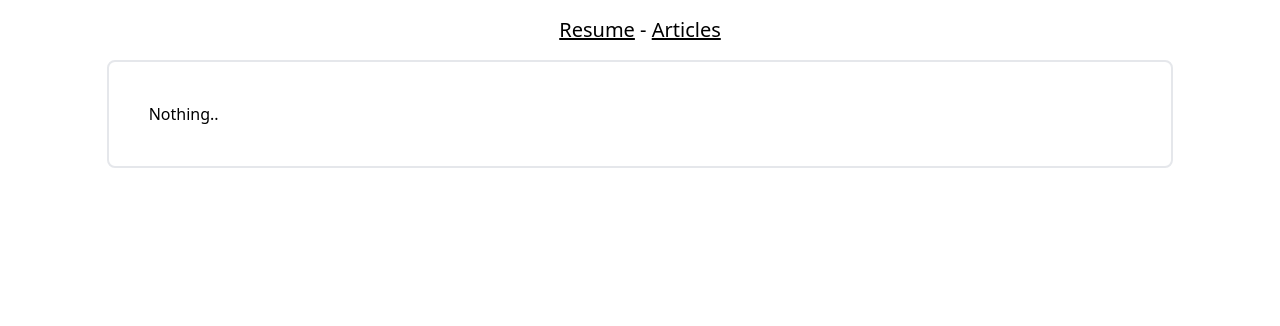
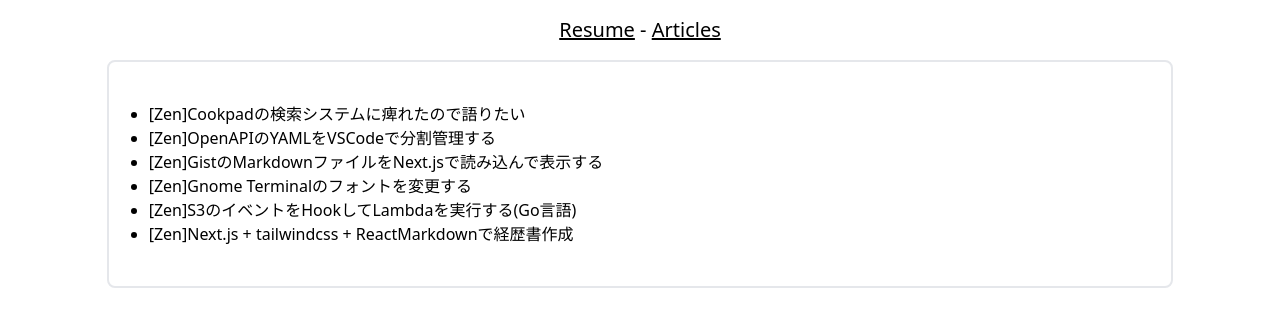
Before and after one commit to tMinamiii/portal, a Next.js app: page /articles in a window 1280 px wide. Shown: the top 326 px of the page. Built offline with nearby package versions, Linux system fonts and the light colour scheme; no server answers.

Commit message:
zenの記事をまとめておく

```diff
--- a/pages/articles.tsx
+++ b/pages/articles.tsx
@@ -1,6 +1,8 @@
+import Link from 'next/link';
 import React, { ReactElement } from 'react';
 import HeaderElements from '../components/HeaderElements';
 import HeaderNavi from '../components/HeaderNavi';
+
 const ArticlesPage: React.FC = (): ReactElement => {
   return (
     <div>
@@ -9,7 +11,38 @@ const ArticlesPage: React.FC = (): ReactElement => {
       <div className="grid sm:grid-cols-10 md:grid-cols-12">
         <div className="sm:col-span-1 md:col-span-1" />
         <div className="markdown-body rounded-lg border-solid border-2 sm:col-span-8 md:col-span-10 p-10">
-          Nothing..
+          <ul>
+            <li>
+              <Link href="https://zenn.dev/tminamiii/articles/80118de1b400df16c3e3">
+                <a>[Zen]Cookpadの検索システムに痺れたので語りたい</a>
+              </Link>
+            </li>
+            <li>
+              <Link href="https://zenn.dev/tminamiii/articles/97e9aab5d44af5">
+                <a>[Zen]OpenAPIのYAMLをVSCodeで分割管理する</a>
+              </Link>
+            </li>
+            <li>
+              <Link href="https://zenn.dev/tminamiii/articles/e70589dbf19b9a">
+                <a>[Zen]GistのMarkdownファイルをNext.jsで読み込んで表示する</a>
+              </Link>
+            </li>
+            <li>
+              <Link href="https://zenn.dev/tminamiii/articles/b4302125c89fdc">
+                <a>[Zen]Gnome Terminalのフォントを変更する</a>
+              </Link>
+            </li>
+            <li>
+              <Link href="https://zenn.dev/tminamiii/articles/b26a773cef9ff2">
+                <a>[Zen]S3のイベントをHookしてLambdaを実行する(Go言語)</a>
+              </Link>
+            </li>
+            <li>
+              <Link href="https://zenn.dev/tminamiii/articles/f3cec628f70109">
+                <a>[Zen]Next.js + tailwindcss + ReactMarkdownで経歴書作成</a>
+              </Link>
+            </li>
+          </ul>
         </div>
         <div className="sm:col-span-1 md:col-span-1" />
       </div>
```
